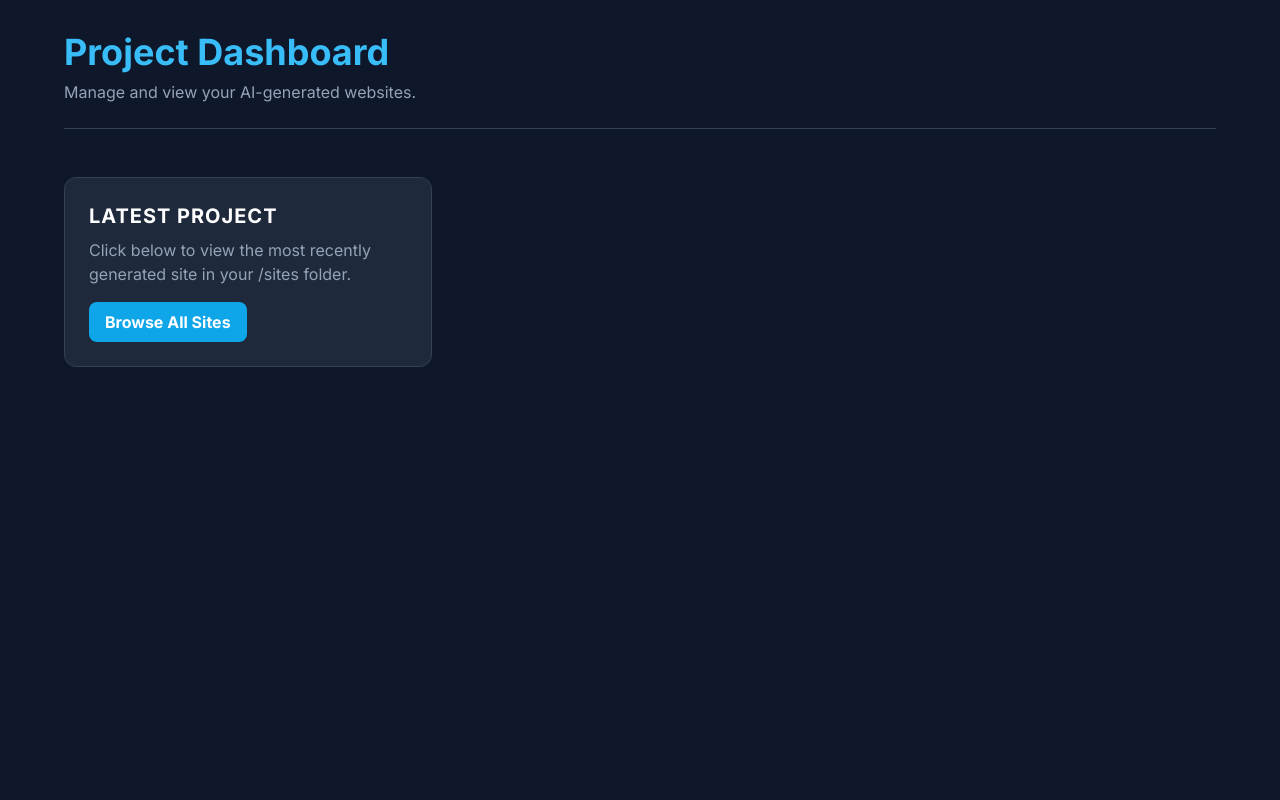
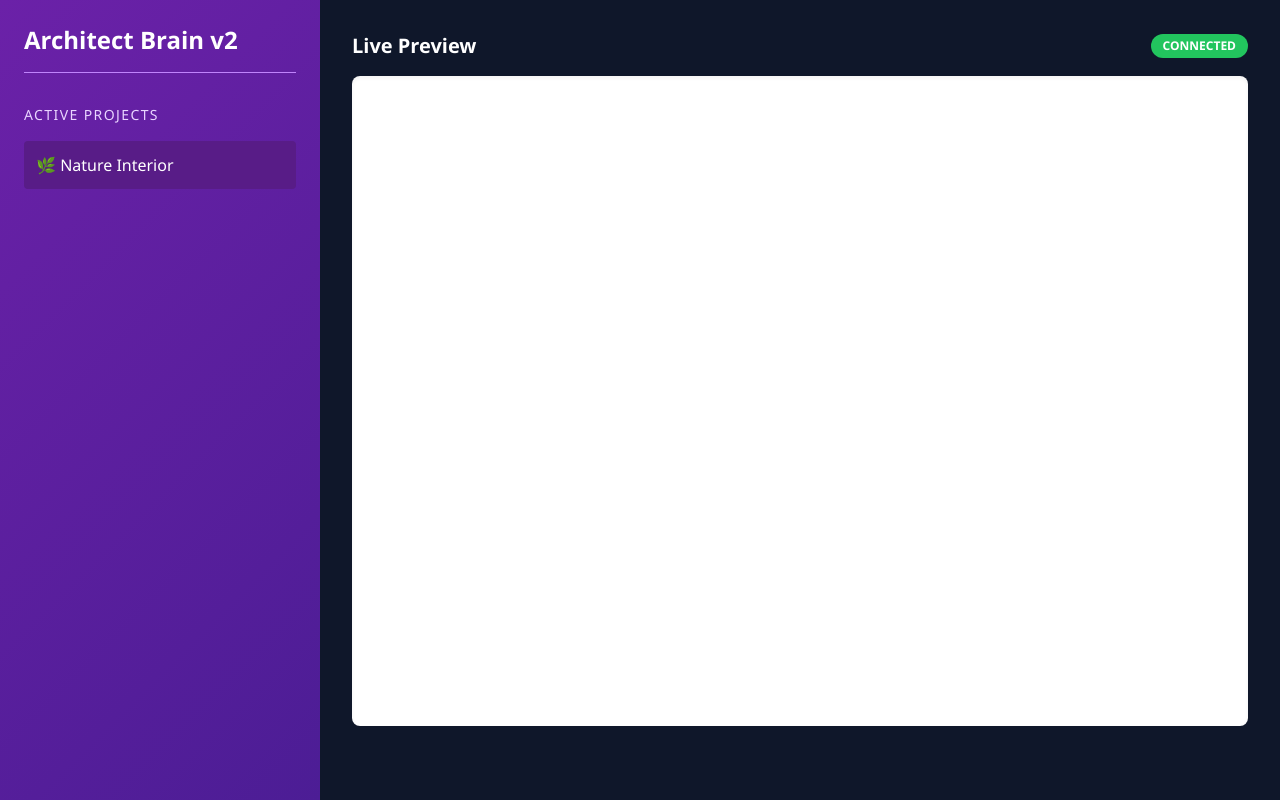
Before and after one commit to SKullSKy/my-client-sites, a plain HTML site: page index.html in a window 1280 px wide. Drawn offline with nearby package versions, Linux system fonts and the light colour scheme.

Commit message:
Update index.html

```diff
--- a/index.html
+++ b/index.html
@@ -3,37 +3,49 @@
 <head>
     <meta charset="UTF-8">
     <meta name="viewport" content="width=device-width, initial-scale=1.0">
-    <title>AI Website Factory - Dashboard</title>
+    <title>AI Site Builder | Admin</title>
     <script src="https://cdn.tailwindcss.com"></script>
-    <link href="https://fonts.googleapis.com/css2?family=Inter:wght@400;700&display=swap" rel="stylesheet">
     <style>
-        body { font-family: 'Inter', sans-serif; background: #0f172a; color: white; }
-        .card { background: #1e293b; border: 1px solid #334155; transition: 0.3s; }
-        .card:hover { border-color: #38bdf8; transform: translateY(-5px); }
+        body { background-color: #1a103f; font-family: 'Segoe UI', sans-serif; }
+        .purple-gradient { background: linear-gradient(135deg, #6b21a8 0%, #4c1d95 100%); }
+        .preview-window { background: #fff; border-radius: 8px; overflow: hidden; height: calc(100vh - 150px); }
     </style>
 </head>
-<body class="p-8">
-    <div class="max-w-6xl mx-auto">
-        <header class="mb-12 border-b border-slate-700 pb-6">
-            <h1 class="text-4xl font-bold text-sky-400">Project Dashboard</h1>
-            <p class="text-slate-400 mt-2">Manage and view your AI-generated websites.</p>
-        </header>
+<body class="text-white">
+    <div class="flex h-screen">
+        <div class="w-1/4 purple-gradient p-6 shadow-2xl">
+            <h1 class="text-2xl font-bold mb-8 border-b border-purple-400 pb-4">Architect Brain v2</h1>
 
-        <div id="project-list" class="grid grid-cols-1 md:grid-cols-3 gap-6">
-            <div class="card p-6 rounded-xl">
-                <h3 class="text-xl font-bold mb-2 text-white uppercase tracking-wider">Latest Project</h3>
-                <p class="text-slate-400 mb-4">Click below to view the most recently generated site in your /sites folder.</p>
-                <a href="./sites/" class="inline-block bg-sky-500 hover:bg-sky-600 text-white px-4 py-2 rounded-lg font-bold">
-                    Browse All Sites
-                </a>
+            <div class="space-y-4">
+                <p class="text-purple-200 text-sm uppercase tracking-widest">Active Projects</p>
+                <div id="project-list" class="space-y-2">
+                    <button onclick="loadSite('nature-interior')" class="w-full text-left p-3 rounded bg-purple-900 hover:bg-purple-700 transition">
+                        🌿 Nature Interior
+                    </button>
+                </div>
+            </div>
+        </div>
+
+        <div class="w-3/4 p-8 bg-slate-900">
+            <div class="flex justify-between items-center mb-4">
+                <h2 id="current-title" class="text-xl font-semibold">Live Preview</h2>
+                <span class="px-3 py-1 bg-green-500 rounded-full text-xs font-bold uppercase">Connected</span>
+            </div>
+
+            <div class="preview-window shadow-inner">
+                <iframe id="preview-frame" src="" class="w-full h-full border-none" title="Site Preview"></iframe>
             </div>
         </div>
     </div>
 
     <script>
-        // Future automation: You can have n8n update this array
-        // every time a new site is built!
-        console.log("Dashboard Loaded. Ensure your GitHub node saves to the /sites/ folder.");
+        function loadSite(slug) {
+            const frame = document.getElementById('preview-frame');
+            const title = document.getElementById('current-title');
+            // This points to the new /sites/ folder path
+            frame.src = `./sites/${slug}/index.html`;
+            title.innerText = "Previewing: " + slug.replace('-', ' ');
+        }
     </script>
 </body>
 </html>
```
